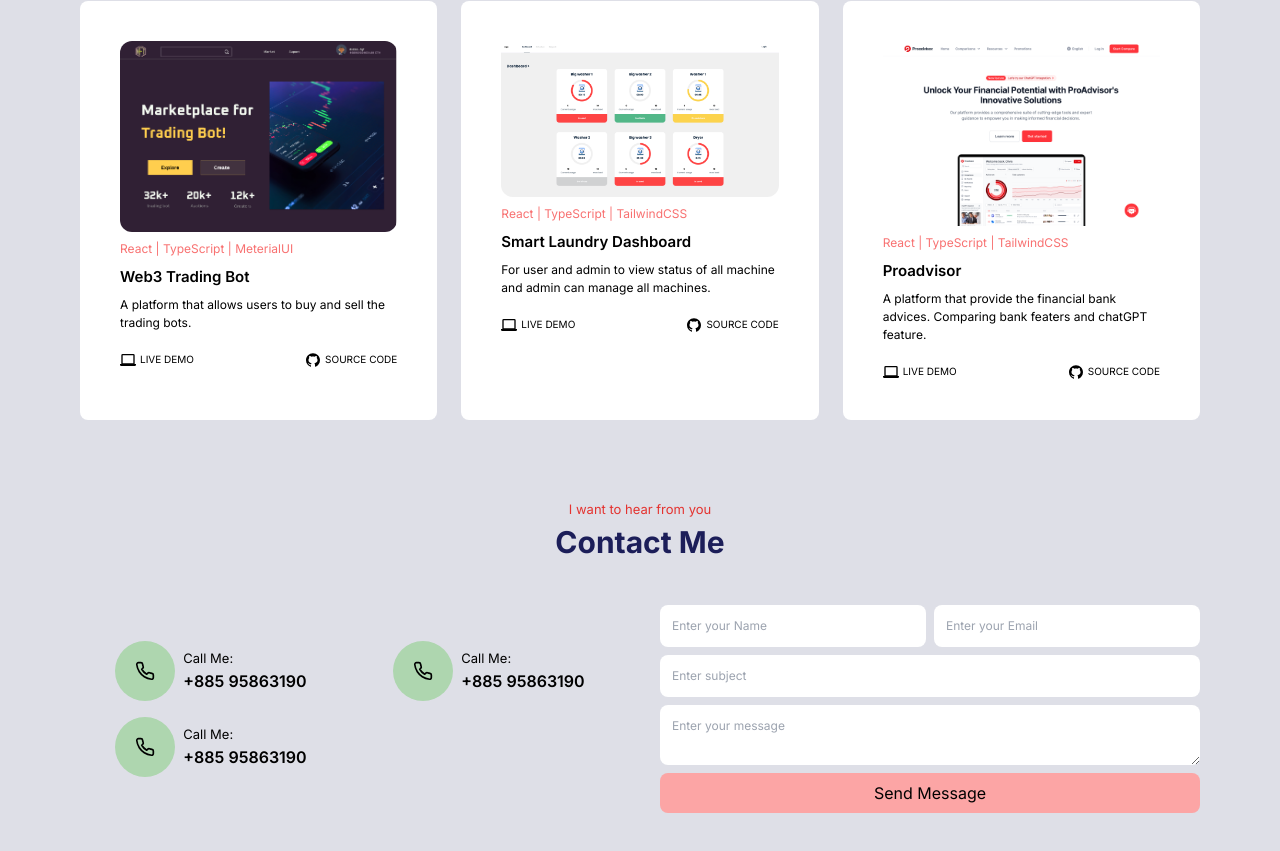
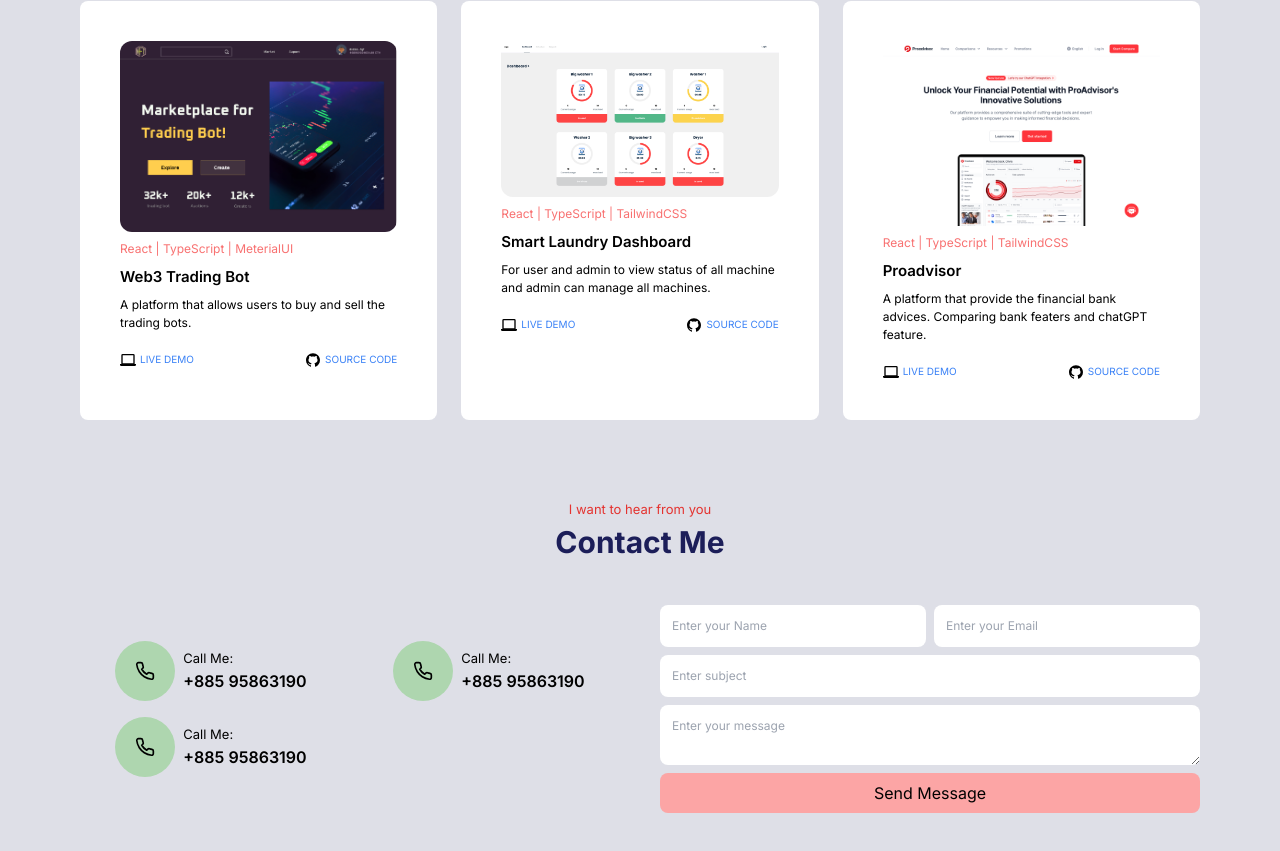
Before and after one commit to Hak-Vichet/final-porfolio, a Next.js app: page / in a window 1280 px wide. Shown: the part 2113-2964 px from the top of the page. Built offline with nearby package versions, Linux system fonts and the light colour scheme.

Commit message:
update code

```diff
--- a/app/components/Hero.tsx
+++ b/app/components/Hero.tsx
@@ -37,19 +37,22 @@ export default function Hero() {
               <p className="text-[13px]">Follow Me:</p>
               <div className="flex flex-row gap-2">
                 <Link
-                  href="https://www.facebook.com/"
+                  target="_blank" rel="noopener noreferrer"
+                  href="https://www.facebook.com/vichet.hak.9"
                   className=" bg-[#bebec5] p-4 rounded-full"
                 >
                   <FaFacebookF size={20} color="#1c1e59" className="" />
                 </Link>
                 <Link
-                  href=""
+                  target="_blank" rel="noopener noreferrer"
+                  href="https://twitter.com/vichet_hak"
                   className=" bg-[#bebec5] p-4 rounded-full"
                 >
                   <BsTwitter size={20} color="#1c1e59" className="" />
                 </Link>
                 <Link
-                  href=""
+                  target="_blank" rel="noopener noreferrer"
+                  href="https://www.linkedin.com/in/vichet-hak-612069205/"
                   className=" bg-[#bebec5] p-4 rounded-full"
                 >
                   <FaLinkedinIn size={20} color="#1c1e59" className="" />
--- a/app/components/MyWorks.tsx
+++ b/app/components/MyWorks.tsx
@@ -1,4 +1,5 @@
 /* eslint-disable @next/next/no-img-element */
+import Link from "next/link";
 import React from "react";
 import { AiFillGithub } from "react-icons/ai";
 import { GrPersonalComputer } from "react-icons/gr";
@@ -10,24 +11,26 @@ export default function MyWork() {
       title: "Web3 Trading Bot",
       description:
         "A platform that allows users to buy and sell the trading bots.",
-      liveDemo: "",
-      github: "",
+      liveDemo: "https://web3-tradingbot.vercel.app/",
+      github: "https://github.com/theanlay/Web3-Tradingbot-Frontend",
       technologies: ["React | ", "TypeScript | ", "MeterialUI"],
     },
     {
       img: "dashboard.png",
       title: "Smart Laundry Dashboard",
-      description: "For user and admin to view status of all machine and admin can manage all machines.",
-      liveDemo: "",
-      github: "",
+      description:
+        "For user and admin to view status of all machine and admin can manage all machines.",
+      liveDemo: "http://192.168.0.54/dashboard?page=machine_info",
+      github: "https://github.com/Nel-sokchhunly/smart-laundry-dashboard-3.0",
       technologies: ["React | ", "TypeScript | ", "TailwindCSS"],
     },
     {
       img: "proadvice.png",
       title: "Proadvisor",
-      description: "A platform that provide the financial bank advices. Comparing bank featers and chatGPT feature.",
-      liveDemo: "",
-      github: "",
+      description:
+        "A platform that provide the financial bank advices. Comparing bank featers and chatGPT feature.",
+      liveDemo: "https://proadvisors.vercel.app/",
+      github: "https://github.com/Hak-Vichet/Proadvisor.git",
       technologies: ["React | ", "TypeScript | ", "TailwindCSS"],
     },
   ];
@@ -61,14 +64,28 @@ export default function MyWork() {
                     <p className="text-[12px]">{project.description}</p>
                   </div>
                   <div className="flex flex-row items-center justify-between mt-5">
-                    <div className="flex flex-row gap-1">
+                    <Link
+                      href={project.liveDemo}
+                      target="_blank"
+                      rel="noopener noreferrer"
+                      className="flex flex-row gap-1 cursor-pointer hover:underline"
+                    >
                       <GrPersonalComputer />
-                      <p className="text-[10px] truncate">LIVE DEMO</p>
-                    </div>
-                    <div className="flex flex-row gap-1">
+                      <p className="text-[10px] truncate text-blue-500 hover:scale-110">
+                        LIVE DEMO
+                      </p>
+                    </Link>
+                    <Link
+                      href={project.github}
+                      target="_blank"
+                      rel="noopener noreferrer"
+                      className="flex flex-row gap-1 cursor-pointer hover:underline"
+                    >
                       <AiFillGithub />
-                      <p className="text-[10px] truncate">SOURCE CODE</p>
-                    </div>
+                      <p className="text-[10px] truncate text-blue-500">
+                        SOURCE CODE
+                      </p>
+                    </Link>
                   </div>
                 </div>
               </div>
--- a/app/components/navbar.tsx
+++ b/app/components/navbar.tsx
@@ -47,7 +47,7 @@ const Navbar2 = () => {
               ))}
 
               <div className="flex flex-row gap-5 items-center ml-5">
-                <Link href="https://github.com/Hak-Vichet">
+                <Link target="_blank" rel="noopener noreferrer" href="https://github.com/Hak-Vichet">
                   <BsGithub size={20} />
                 </Link>
                 <div className="py-2 px-4 text-white hover:text-blue-200 bg-[#ce77fc] rounded-md ">
```
